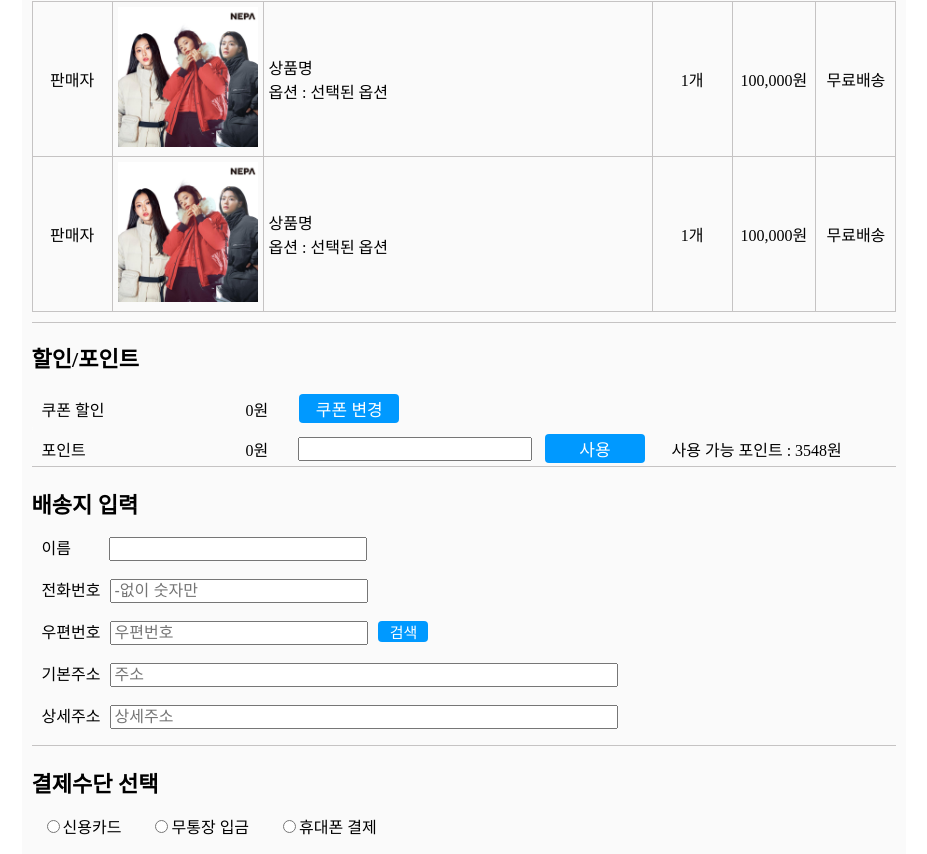
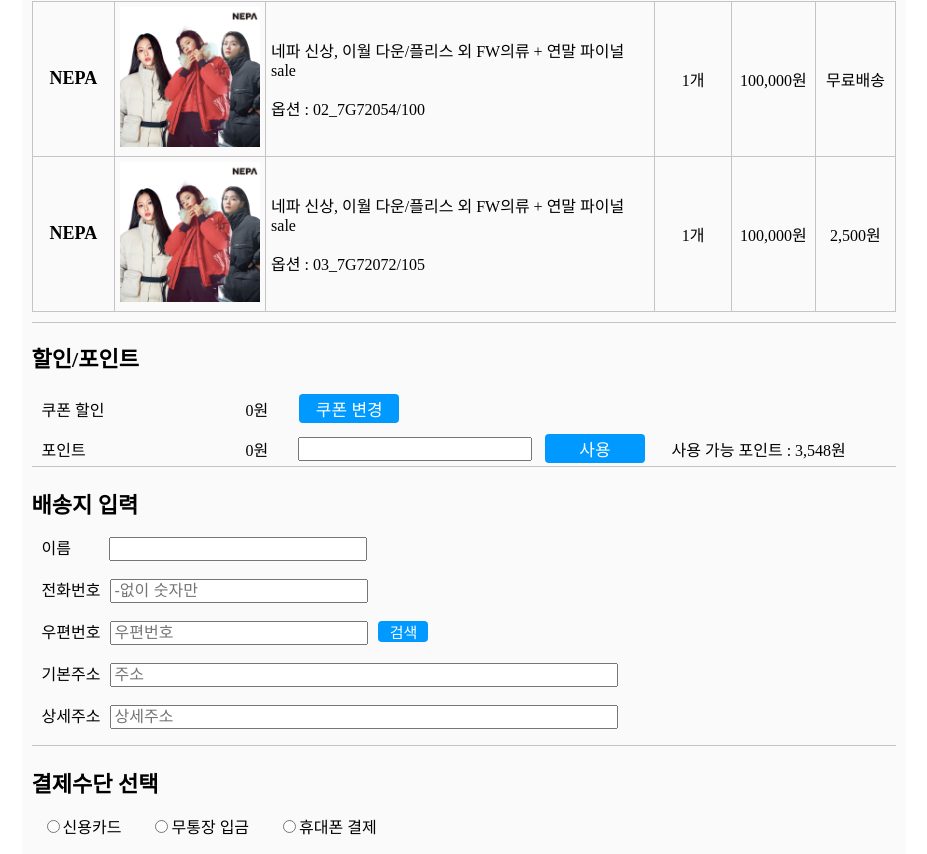
Before and after one commit to sunshine4437/VueStudy, a Vue app: page /payment in a window 1280 px wide. Shown: the part 286-1140 px from the top of the page, without its empty margins (176-1103 px from the left). Built offline with nearby package versions, Linux system fonts and the light colour scheme; the HTML template or start-up script is replaced by a standard one; a web font is replaced by a local one.

Commit message:
2022-01-03 23:34

```diff
--- a/src/views/customerService.vue
+++ b/src/views/customerService.vue
@@ -158,6 +158,9 @@
     height: 40px;
     padding: 5px 20px;
     margin: 10px;
+    outline: 1px solid rgb(0, 153, 255);
+    -webkit-appearance: none;
+    border: none;
 }
 .searchBtn,
 .toOtoQ {
@@ -165,11 +168,6 @@
     height: 42px;
     padding: 5px 20px;
     margin: 10px;
-}
-.search {
-    outline: 1px solid rgb(0, 153, 255);
-    -webkit-appearance: none;
-    border: none;
 }
 
 .csFAQ,
--- a/src/views/otoQ.vue
+++ b/src/views/otoQ.vue
@@ -15,7 +15,7 @@
                 <tr>
                     <td style="width: 20%"><span>문의 유형</span></td>
                     <td>
-                        <select name="qnaType1" id="qnaType1">
+                        <select class="qnaType">
                             <option value="회원">회원</option>
                             <option value="쿠폰/혜택/이벤트">
                                 쿠폰/혜택/이벤트
@@ -55,12 +55,12 @@
                                     placeholder="-없이 숫자만"
                                     id="mobile"
                                     required
-                                    @change="phoneCheck()"
+                                    @keyup="phoneCheck()"
                                 />
                             </span>
                             <span>
                                 <span class="validate" v-if="!phoneValidate"
-                                    >-없이 숫자 11자리만 입력해주세요</span
+                                    >- 없이 숫자 10~11자리만 입력해주세요</span
                                 >
                             </span>
                         </p>
@@ -146,6 +146,7 @@
 .shortInput {
     width: 150px;
     border: 1px rgb(197, 195, 195) solid;
+    font-size: 16px;
 }
 ::-webkit-file-upload-button {
     background: rgb(0, 153, 255);
@@ -167,4 +168,7 @@
     padding: 0 0;
     margin: 0 10px;
 }
+.qnaType {
+    font-size: 16px;
+}
 </style>
--- a/src/views/payment.vue
+++ b/src/views/payment.vue
@@ -1,11 +1,12 @@
 <template>
     <div class="payment">
+        <form action="" method="post">
             <div class="orderProduct">
                 <h2>주문 상품 정보</h2>
                 <table class="orderProductTable">
                     <tr v-for="(op, idx) in orderProducts" :key="idx">
                         <td class="orderProductTd" style="width: 10%">
-                        <span v-html="op.shopName"></span>
+                            <h3 v-html="op.shopName"></h3>
                         </td>
                         <td class="orderProductTd" style="width: 10%">
                             <img
@@ -20,16 +21,23 @@
                             class="orderProductTd"
                             style="width: 50%; text-align: left"
                         >
-                        <span v-html="op.productName"></span>
+                            <p v-html="op.productName"></p>
+                            <p>
+                                <span>옵션 : </span
+                                ><span v-html="op.productOption"></span>
+                            </p>
                         </td>
                         <td class="orderProductTd" style="width: 10%">
-                        <span v-html="op.count"></span>
+                            <span v-html="AddComma(op.count)"></span
+                            ><span>개</span>
                         </td>
                         <td class="orderProductTd" style="width: 10%">
-                        <span v-html="op.price"></span>
+                            <span v-html="AddComma(op.price)"></span
+                            ><span>원</span>
                         </td>
                         <td class="orderProductTd" style="width: 10%">
-                        <span v-html="op.delivery"></span>
+                            <span v-html="AddComma(op.delivery)"></span
+                            ><span v-if="op.delivery > 0">원</span>
                         </td>
                     </tr>
                 </table>
@@ -39,7 +47,7 @@
                 <table class="couponTable">
                     <tr>
                         <td><span>쿠폰 할인</span></td>
-                    <td class="couponNum">{{ coupon }}원</td>
+                        <td class="couponNum">{{ AddComma(coupon) }}원</td>
                         <td>
                             <button class="couponBtn" @click="applyCoupon()">
                                 쿠폰 변경
@@ -51,7 +59,7 @@
                     </tr>
                     <tr>
                         <td><span>포인트</span></td>
-                    <td class="couponNum">{{ point }}원</td>
+                        <td class="couponNum">{{ AddComma(point) }}원</td>
                         <td>
                             <input
                                 id="pointInput"
@@ -65,7 +73,7 @@
                             </button>
                         </td>
                         <td style="width: 200px">
-                        사용 가능 포인트 : {{ usable }}원
+                            사용 가능 포인트 : {{ AddComma(usable) }}원
                         </td>
                     </tr>
                 </table>
@@ -77,7 +85,7 @@
                     <span>
                         <input
                             type="text"
-                        name="username"
+                            id="username"
                             class="shortInput"
                             required
                         />
@@ -88,7 +96,6 @@
                     <span>
                         <input
                             type="text"
-                        name="mobile"
                             class="shortInput"
                             placeholder="-없이 숫자만"
                             id="mobile"
@@ -110,6 +117,7 @@
                             type="text"
                             v-model="postcode"
                             placeholder="우편번호"
+                            required
                         />
                         <span>
                             <button class="addrBtn" @click="execDaumPostcode()">
@@ -127,6 +135,7 @@
                             id="address"
                             v-model="address"
                             placeholder="주소"
+                            required
                         />
                     </span>
                 </p>
@@ -138,6 +147,7 @@
                             class="longInput"
                             id="detailAddress"
                             placeholder="상세주소"
+                            required
                         />
                     </span>
                 </p>
@@ -172,8 +182,8 @@
                     />휴대폰 결제
                 </p>
                 <div v-if="radioPay === 'credit'">
-                <select class="paySelectBox">
-                    <option value="">선택</option>
+                    <select class="creditPay">
+                        <option value="선택">선택</option>
                         <option value="">신한카드</option>
                         <option value="">국민카드</option>
                         <option value="">삼성카드</option>
@@ -185,20 +195,15 @@
                     </select>
                 </div>
                 <div v-if="radioPay === 'cash'">
-                <select class="paySelectBox">
-                    <option value="">선택</option>
+                    <select class="cashPay">
+                        <option value="선택">선택</option>
                         <option value="">신한은행</option>
                         <option value="">국민은행</option>
                         <option value="">우리은행</option>
                         <option value="">카카오뱅크</option>
                     </select>
-                <p>계좌번호 : <input class="payInput" type="text" /></p>
                 </div>
-            <div v-if="radioPay === 'phone'">
-                <button style="width: 100px; padding: 10px 10px">
-                    휴대폰 결제
-                </button>
-            </div>
+                <div v-if="radioPay === 'phone'"></div>
             </div>
             <div class="payInfo">
                 <h2>최종 결제 정보</h2>
@@ -214,19 +219,21 @@
                             class="payNum"
                             style="border-top: 1px solid rgb(197, 195, 195)"
                         >
-                        {{ totalPrice }}원
+                            {{ AddComma(totalPrice) }}원
                         </td>
                         <td rowspan="4" class="buyBtnTd">
-                        <button class="buyBtn">결제하기</button>
+                            <button class="buyBtn" @click="payCheck()">
+                                결제하기
+                            </button>
                         </td>
                     </tr>
                     <tr>
                         <td class="payIf">할인금액</td>
-                    <td class="payNum">{{ sale }}원</td>
+                        <td class="payNum">{{ AddComma(sale) }}원</td>
                     </tr>
                     <tr>
                         <td class="payIf">배송비</td>
-                    <td class="payNum">{{ delivery }}원</td>
+                        <td class="payNum">{{ AddComma(delivery) }}원</td>
                     </tr>
                     <tr style="border-top: 2px rgb(197, 195, 195) solid">
                         <td
@@ -239,11 +246,12 @@
                             class="payNum"
                             style="border-bottom: 1px solid rgb(197, 195, 195)"
                         >
-                        {{ finalPrice }}원
+                            {{ AddComma(finalPrice) }}원
                         </td>
                     </tr>
                 </table>
             </div>
+        </form>
     </div>
 </template>
 
@@ -267,21 +275,25 @@
             orderProducts: [
                 {
                     number: "1",
-                    shopName: "판매자",
+                    shopName: "NEPA",
                     image: "product01.jpg",
-                    productName: "상품명<br>옵션 : 선택된 옵션",
-                    count: "1개",
-                    price: "100,000원",
+                    productName:
+                        "네파 신상, 이월 다운/플리스 외 FW의류 + 연말 파이널 sale",
+                    productOption: "02_7G72054/100",
+                    count: 1,
+                    price: 100000,
                     delivery: "무료배송",
                 },
                 {
                     number: "2",
-                    shopName: "판매자",
+                    shopName: "NEPA",
                     image: "product01.jpg",
-                    productName: "상품명<br>옵션 : 선택된 옵션",
-                    count: "1개",
-                    price: "100,000원",
-                    delivery: "무료배송",
+                    productName:
+                        "네파 신상, 이월 다운/플리스 외 FW의류 + 연말 파이널 sale",
+                    productOption: "03_7G72072/105",
+                    count: 1,
+                    price: 100000,
+                    delivery: 2500,
                 },
             ],
         };
@@ -363,6 +375,11 @@
                 },
             }).open();
         },
+        AddComma(num) {
+            var regexp = /\B(?=(\d{3})+(?!\d))/g;
+            return num.toString().replace(regexp, ",");
+        },
+        payCheck() {},
     },
 };
 </script>
@@ -437,7 +454,7 @@
     padding: 0 10px;
 }
 .payMethod {
-    height: 170px;
+    height: 140px;
 }
 .shortInput {
     width: 250px;
@@ -469,7 +486,8 @@
     text-align: right;
     padding: 5px 20px;
 }
-.paySelectBox {
+.creditPay,
+.cashPay {
     min-width: 125px;
     font-size: 16px;
     border: 2px solid rgb(0, 153, 255);
@@ -478,8 +496,7 @@
 
 #pointInput,
 .shortInput,
-.longInput,
-.payInput {
+.longInput {
     font-size: 16px;
 }
 .validate {
```
Also changed, not shown: src/views/productDetail.vue (+39 -7 lines). Lines whose indentation alone changed are shown as unchanged.
